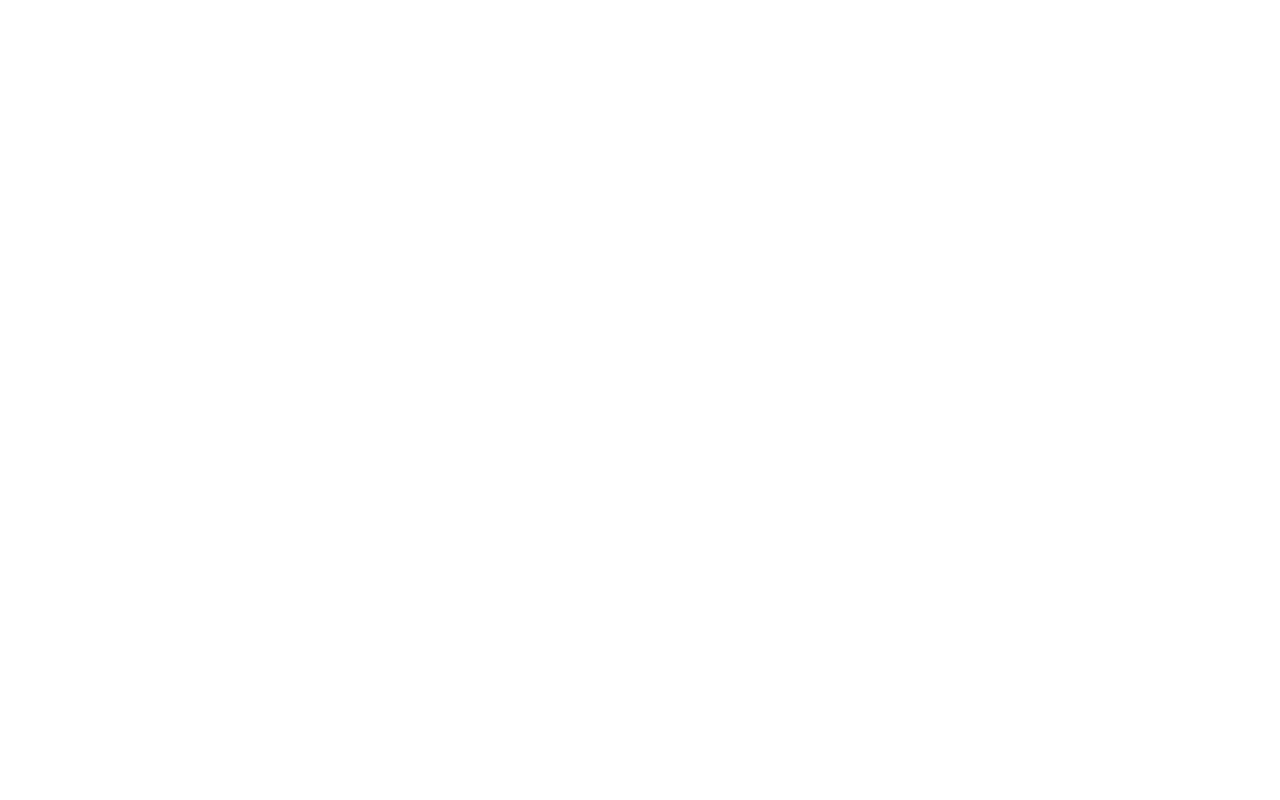
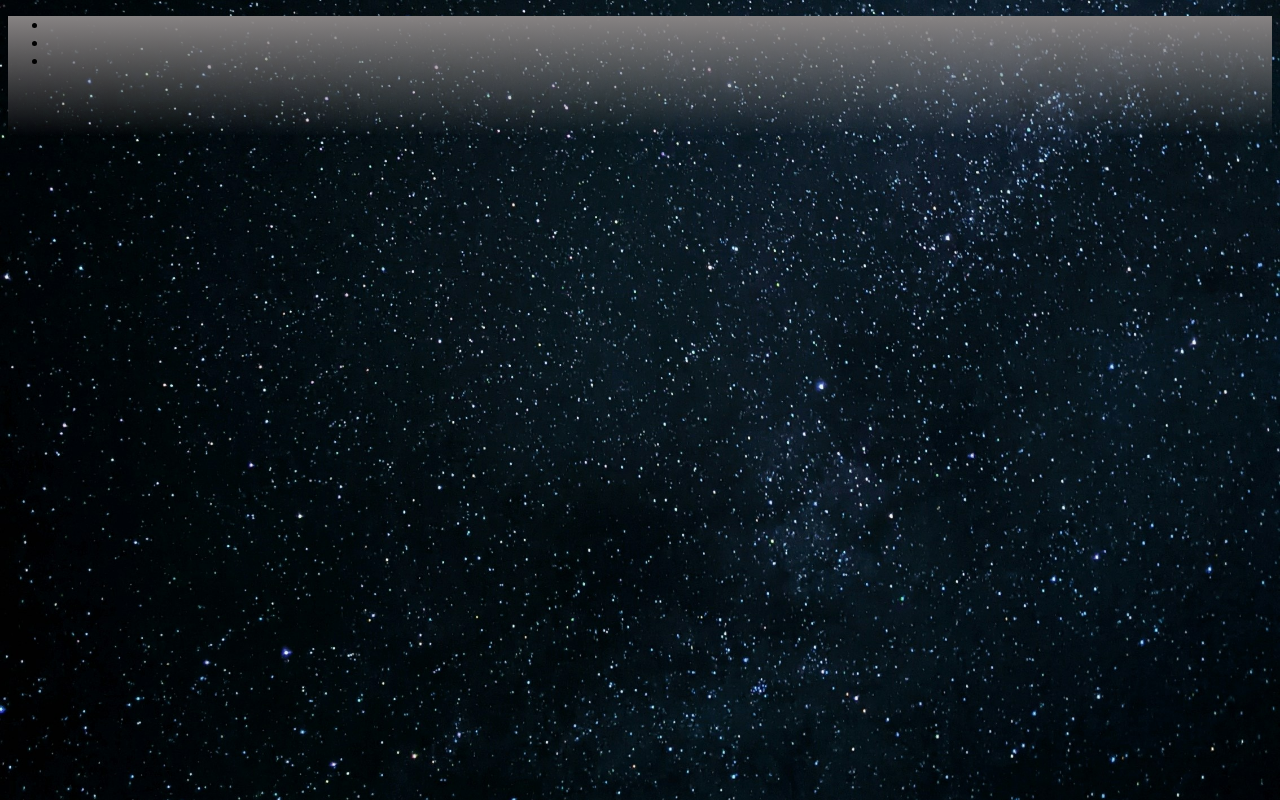
Before and after one commit to erikbirknes96-cmd/Space, a website: page index.html in a window 1280 px wide. Drawn offline with Linux system fonts and the light colour scheme.

Commit message:
added bg img

```diff
--- a/index.html
+++ b/index.html
@@ -9,6 +9,15 @@
   </head>
   <body>
     <main>
+      <header>
+        <nav>
+          <ul>
+            <li></li>
+            <li></li>
+            <li></li>
+          </ul>
+        </nav>
+      </header>
     </main>
   </body>
 </html>
--- a/styles.css
+++ b/styles.css
@@ -1,3 +1,19 @@
 * {
   box-sizing: border-box;
 }
+
+
+body {
+  background-image: url(./Assets/Images/olena-bohovyk-Cq5NaI0yKBE-unsplash.jpg);
+  background-size: cover;
+  background-position: center;
+  background-repeat: no-repeat;
+}
+
+
+
+nav {
+  width: 100%;
+  height: 15svh;
+  background: linear-gradient(0deg,rgba(0, 0, 0, 0) 0%, rgba(135, 131, 131, 1) 100%);
+}
```
Also changed, not shown: Assets/Images/olena-bohovyk-Cq5NaI0yKBE-unsplash.jpg (added), 1 other file.
